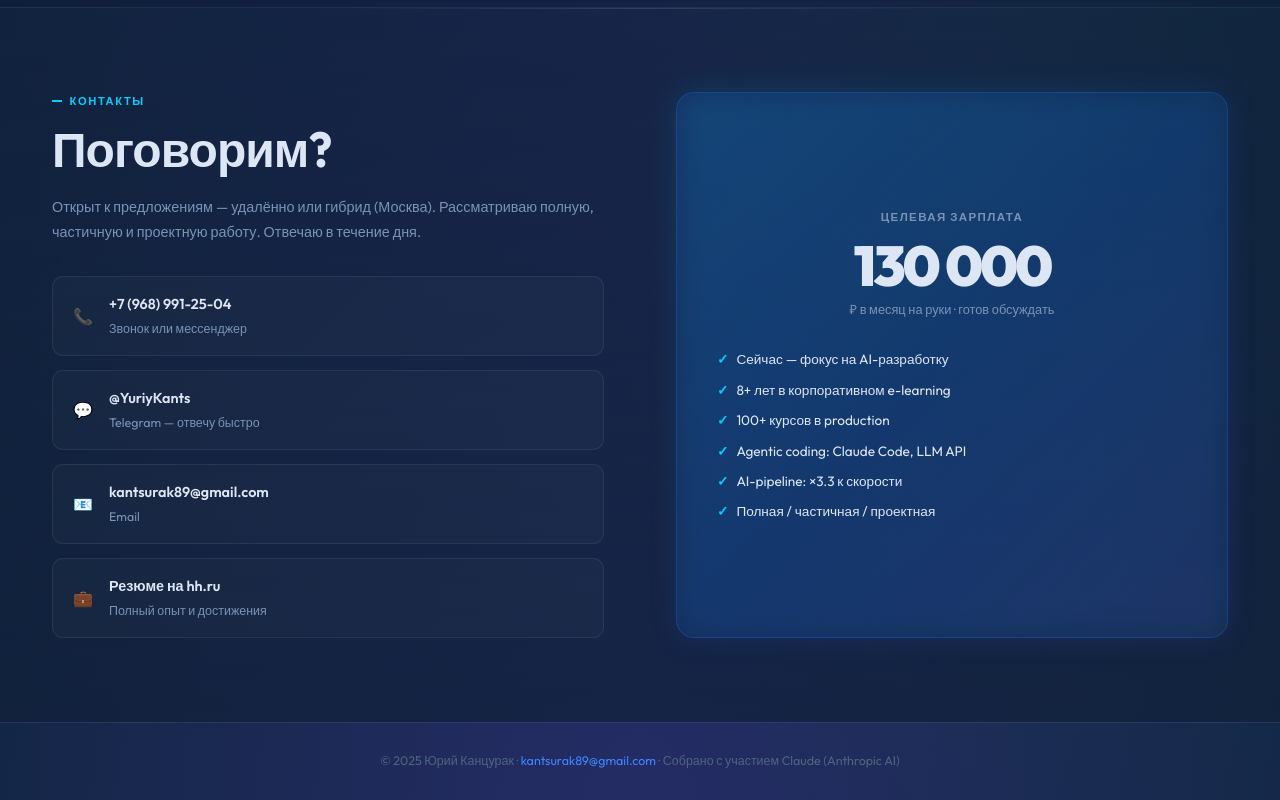
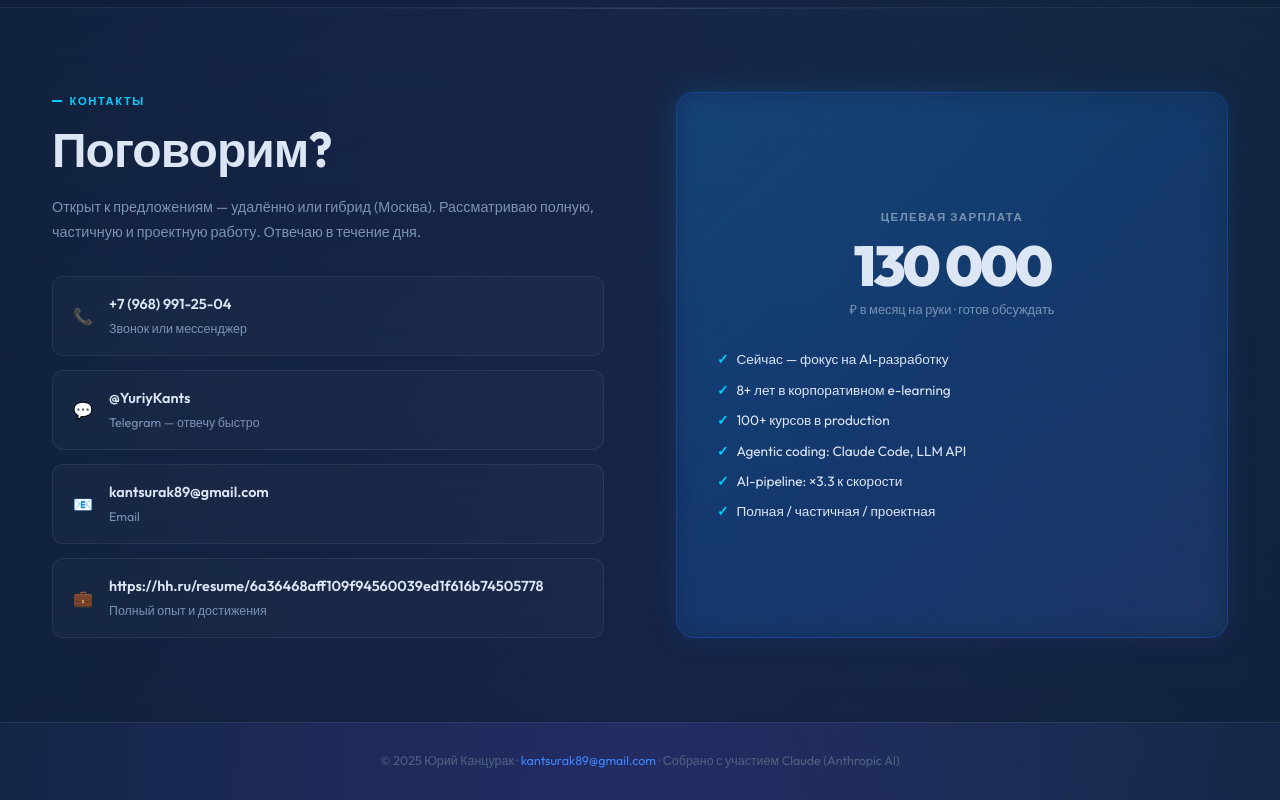
Before and after one commit to kantsurak1989-ui/portfolio, a website: page index.html in a window 1280 px wide. Shown: the part 5453-6253 px from the top of the page. Drawn offline with Linux system fonts and the light colour scheme.

Commit message:
Update index.html

```diff
--- a/index.html
+++ b/index.html
@@ -960,7 +960,7 @@ document.getElementById('klinks').innerHTML = [
   {h:'tel:'+C.phone.replace(/\D/g,''),  i:'📞', n:C.phone,          s:'Звонок или мессенджер',        t:false},
   {h:'https://t.me/YuriyKants',          i:'💬', n:'@YuriyKants',    s:'Telegram — отвечу быстро',     t:true },
   {h:'mailto:'+C.email,                  i:'📧', n:C.email,          s:'Email',                         t:false},
-  {h:C.hh,                               i:'💼', n:'Резюме на hh.ru', s:'Полный опыт и достижения',     t:true },
+  {h:C.hh,                               i:'💼', n:'https://hh.ru/resume/6a36468aff109f94560039ed1f616b74505778', s:'Полный опыт и достижения',     t:true },
 ].map(l=>'<a href="'+l.h+'" class="klink"'+(l.t?' target="_blank"':'')+'>'+
   '<div class="cl-ico">'+l.i+'</div>'+
   '<div><div class="kname">'+l.n+'</div><div class="ksub">'+l.s+'</div></div></a>'
```
